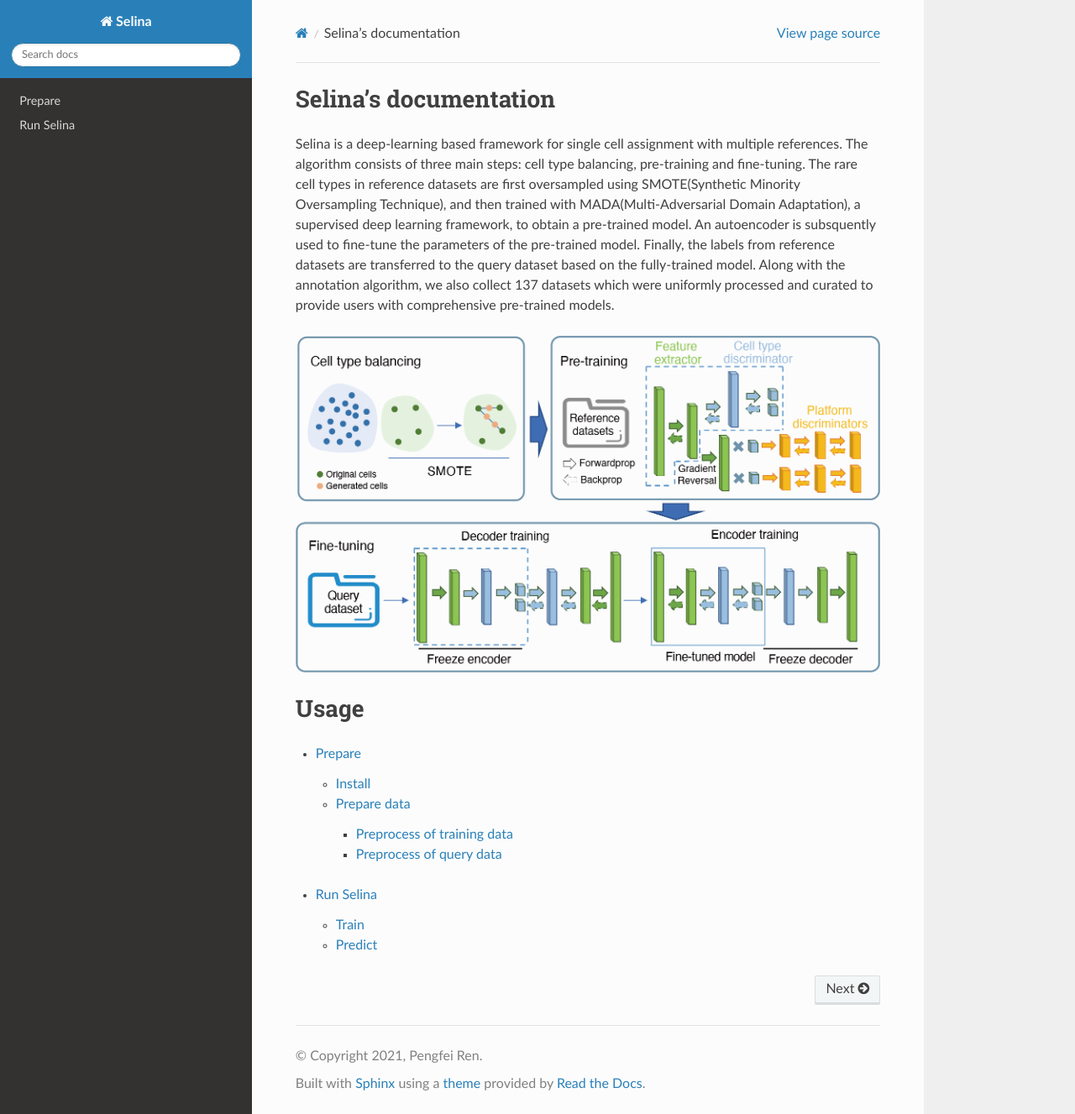
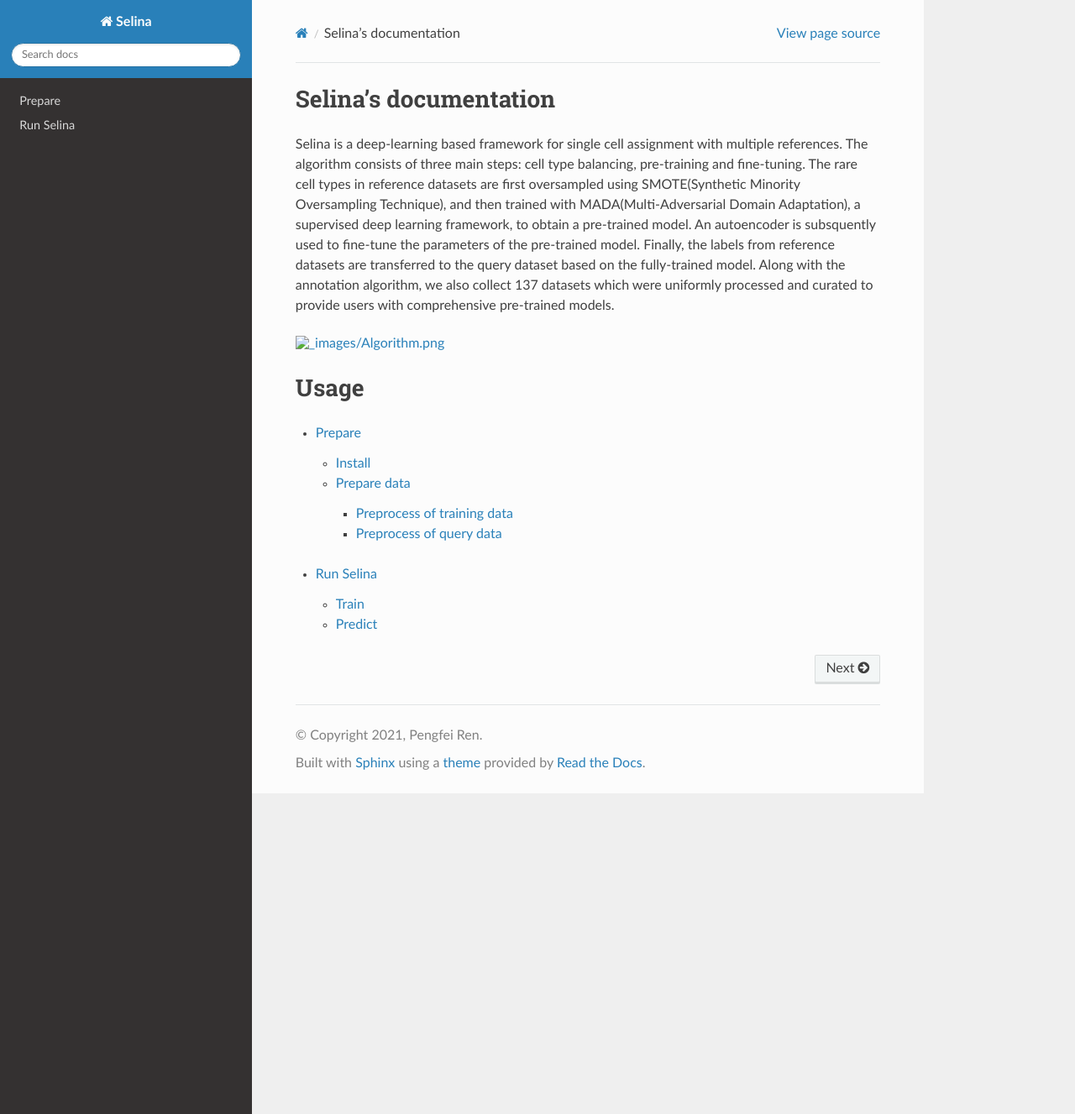
Before and after one commit to pfren1998/SELINA, a Sphinx documentation site: the page built from docs/source/index.rst, in a window 1280 px wide and 1327 px high. Shown: the whole window at 84% size. Built offline with Sphinx 7.4.7 and the Read the Docs theme 2.0.0, drawn with Linux system fonts in a browser that asks for light colours.

Commit message:
docs update

```diff
--- a/docs/source/index.rst
+++ b/docs/source/index.rst
@@ -7,7 +7,7 @@
 =================================
 Selina is a deep-learning based framework for single cell assignment with multiple references. The algorithm consists of three main steps: cell type balancing, pre-training and fine-tuning. The rare cell types in reference datasets are first oversampled using SMOTE(Synthetic Minority Oversampling Technique), and then trained with MADA(Multi-Adversarial Domain Adaptation), a supervised deep learning framework, to obtain a pre-trained model. An autoencoder is subsquently used to fine-tune the parameters of the pre-trained model. Finally, the labels from reference datasets are transferred to the query dataset based on the fully-trained model. Along with the annotation algorithm, we also collect 137 datasets which were uniformly processed and curated to provide users with comprehensive pre-trained models.
 
-.. image:: _images/algorithm.png
+.. image:: _images/Algorithm.png
    :width: 1600
 
 
```
Also changed, not shown: README.md (+1 -1 lines).
